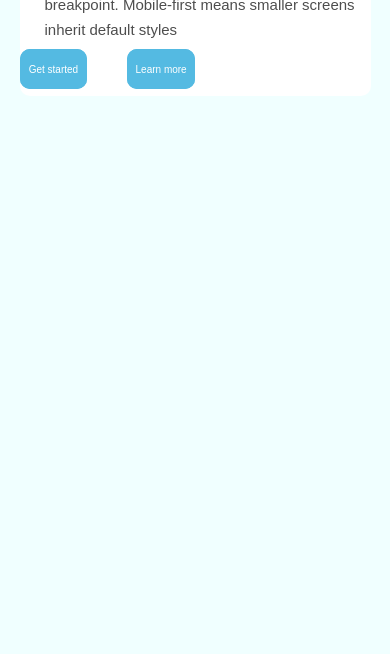
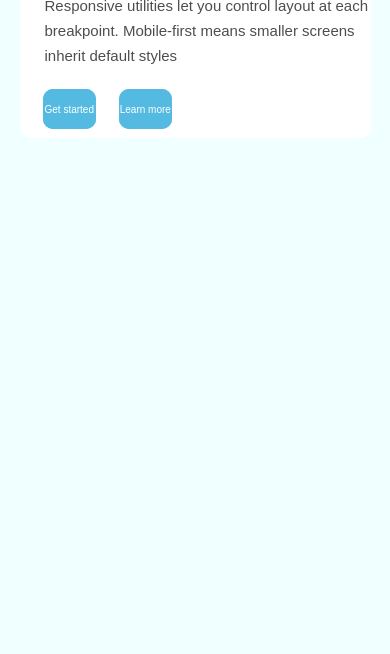
Before and after one commit to sumit952961/tailwind, a plain HTML site: page index.html in a window 390 px wide. Shown: the part 190-844 px from the top of the page. Drawn offline with Linux system fonts and the light colour scheme.

Commit message:
Add files via upload

```diff
--- a/index.html
+++ b/index.html
@@ -3,7 +3,7 @@
 <head>
     <meta charset="UTF-8">
     <meta name="viewport" content="width=device-width, initial-scale=1.0">
-    <title>2Tail Wind REsponsive Demo</title>
+    <title>3Tail Wind REsponsive Demo</title>
     <style>
         *{
             margin: 0;
@@ -136,6 +136,7 @@
             justify-content: center;
             align-items: center;
             gap: 40px;
+            margin-left: 20px;
         }
         .started{
             height:40px;
@@ -313,13 +314,13 @@
             width: 30%;
             /* border: 2px solid black; */
             display: flex;
-            justify-content: center;
+            justify-content: space-evenly;
             align-items: center;
-            gap: 40px;
+            /* gap: 40px; */
         }
         .started{
             height:40px;
-            width: 50%;
+            width: 40%;
             background-color: rgb(84, 186, 226);
             border-radius: 10px;
             /* border: 2px solid black; */
@@ -337,7 +338,7 @@
         }
         .learn{
             height:40px;
-            width: 50%;
+            width: 40%;
             background-color: rgb(84, 186, 226);
             border-radius: 10px;
         }
@@ -453,7 +454,7 @@
 
             }
             .main1{
-            height: 188px;
+            height: 230px;
             width: 90%;
             /* border: 2px solid black; */
             margin: auto;
@@ -463,7 +464,7 @@
             /* box-shadow: 0 0 1px; */
         }
         .build{
-            height: 31.3%;
+            height: 37%;
             width: 100%;
             font-size: 30px;
             font-family: sans-serif;
@@ -476,7 +477,7 @@
 
         }
         .response{
-            height: 38.3%;
+            height: 38%;
             width: 100%;
             font-size: 15px;
             font-family: sans-serif;
@@ -490,17 +491,17 @@
 
         }
         .get{
-            height: 32.3%;
+            height: 25%;
             width: 50%;
             /* border: 2px solid black; */
             display: flex;
-            justify-content: center;
+            justify-content: space-evenly;
             align-items: center;
-            gap: 40px;
+            /* gap: 40px; */
         }
         .started{
             height:40px;
-            width: 50%;
+            width: 30%;
             background-color: rgb(84, 186, 226);
             border-radius: 10px;
             /* border: 2px solid black; */
@@ -518,7 +519,7 @@
         }
         .learn{
             height:40px;
-            width: 50%;
+            width: 30%;
             background-color: rgb(84, 186, 226);
             border-radius: 10px;
         }
```
